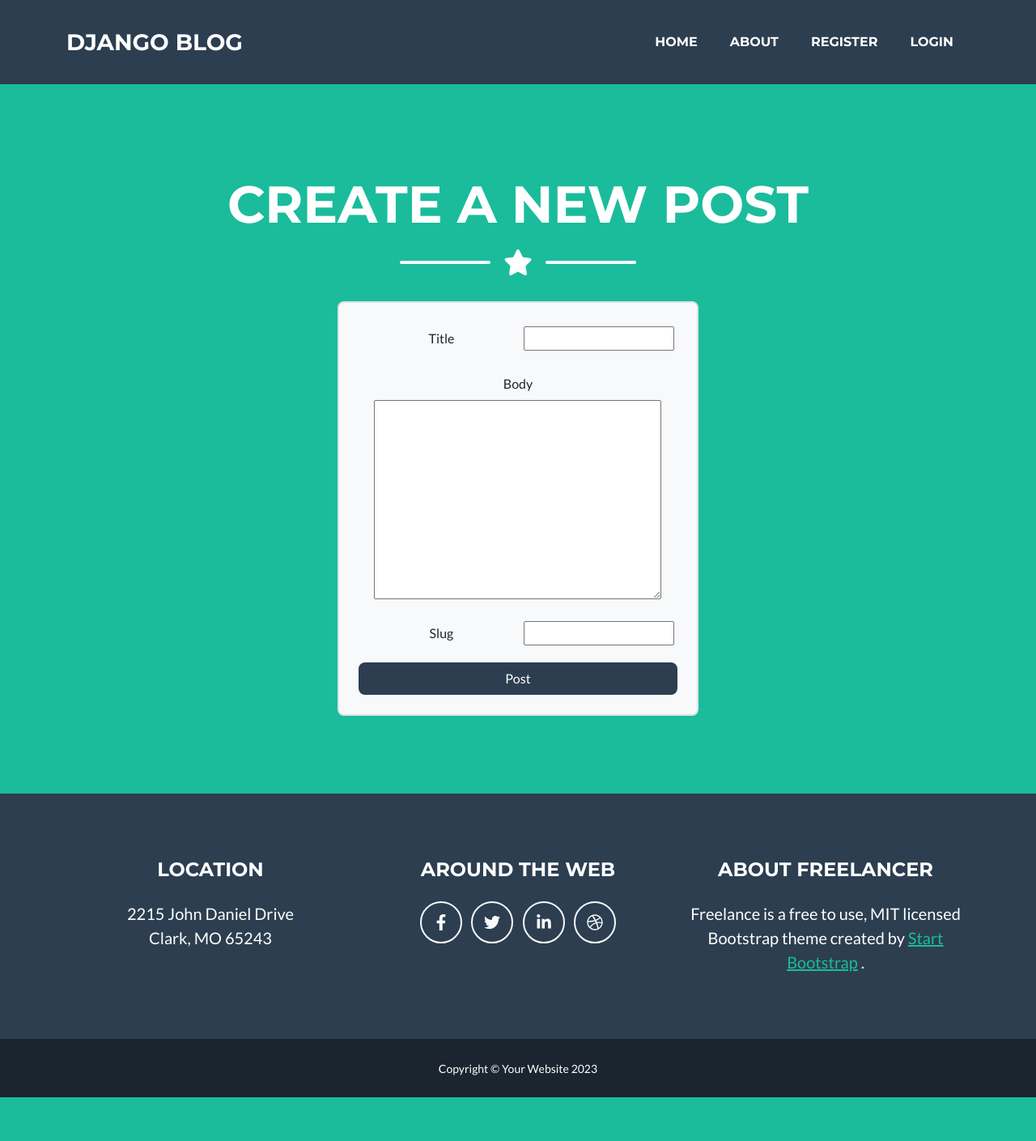
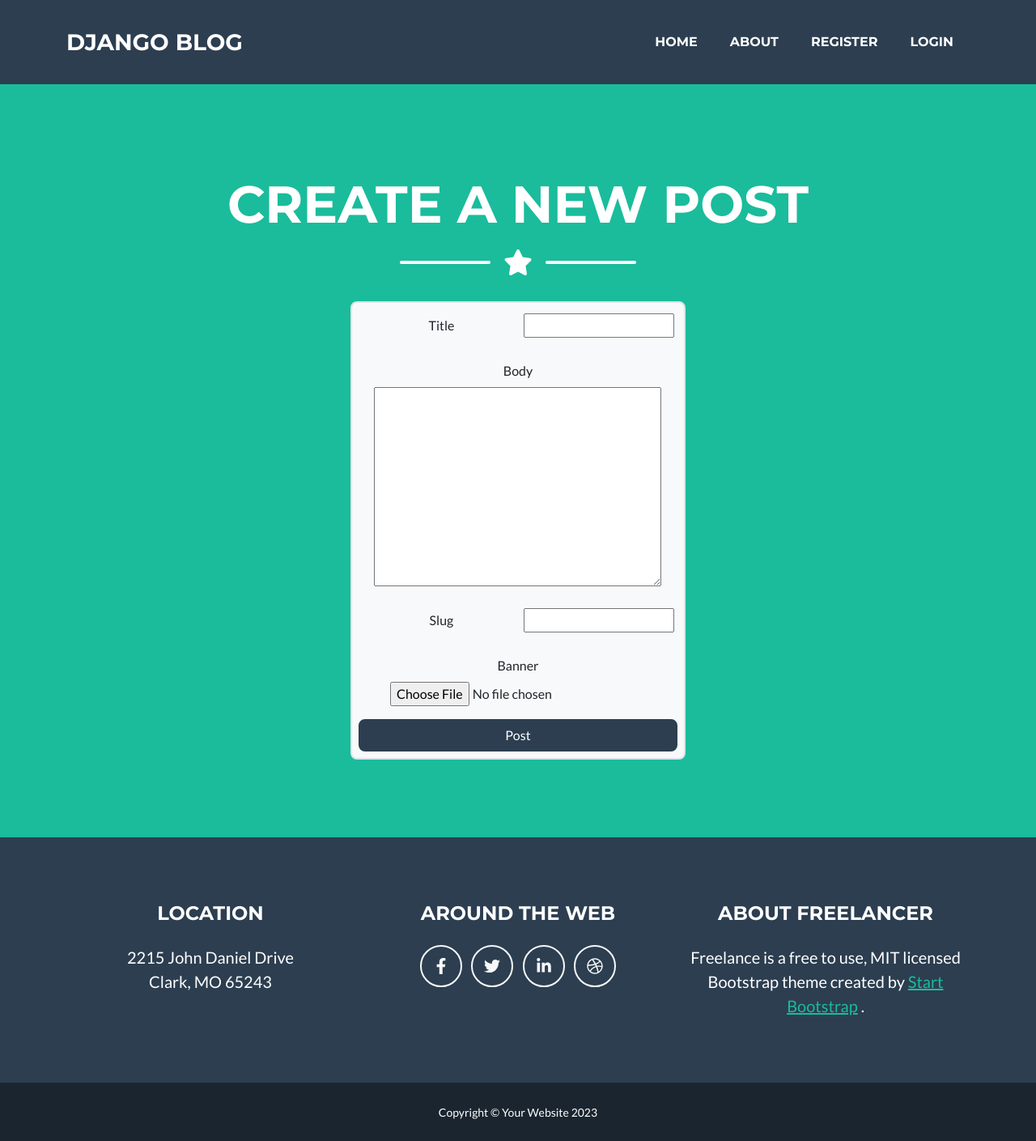
Before and after one commit to polsmo26/-U1L07L-users-app, a Django app: page /posts/create in a window 1280 px wide. Shown: the whole page at 81% size. Before the commit the page ends 1355 px from the top, so only its background shows below. Run offline with Django 5.2, Linux system fonts and the light colour scheme; some libraries are stand-ins or nearby versions.

Commit message:
final commit

```diff
--- a/myproject/myproject/settings.py
+++ b/myproject/myproject/settings.py
@@ -129,3 +129,9 @@ MEDIA_ROOT = os.path.join(BASE_DIR, 'media')
 # https://docs.djangoproject.com/en/5.1/ref/settings/#default-auto-field
 
 DEFAULT_AUTO_FIELD = 'django.db.models.BigAutoField'
+
+
+import os
+
+MEDIA_URL = '/media/'
+MEDIA_ROOT = os.path.join(BASE_DIR, 'media')
--- a/myproject/myproject/urls.py
+++ b/myproject/myproject/urls.py
@@ -32,3 +32,6 @@ urlpatterns = [
 ]
 
 urlpatterns += static(settings.MEDIA_URL, document_root=settings.MEDIA_ROOT)
+
+if settings.DEBUG:
+    urlpatterns += static(settings.MEDIA_URL, document_root=settings.MEDIA_ROOT)
--- a/myproject/posts/forms.py
+++ b/myproject/posts/forms.py
@@ -4,4 +4,4 @@ from .models import Post
 class PostForm(forms.ModelForm):
     class Meta:
         model = Post
-        fields=['title','body', 'slug']
+        fields=['title','body', 'slug', 'banner']
--- a/myproject/posts/templates/posts/create_post.html
+++ b/myproject/posts/templates/posts/create_post.html
@@ -10,8 +10,8 @@
 {% comment %} {% endblock header_image %} {% endcomment %}
 {% block header_title %}Create a new post{% endblock header_title %}
 {% block content %}
-<div class="row justify-content-center">
-    <form action="/posts/create" method="POST" class="p-4 border rounded bg-light text-dark">
+<div class="justify-content-center mx-auto"  style="max-width:800px">
+    <form action="/posts/create" method="POST" enctype="multipart/form-data" class="p-2 border rounded bg-light text-dark">
         {% csrf_token %} {% comment %}security token Cross-site Request Forgery attacks{% endcomment %}
         {% comment %} {{form}} {% endcomment %}
         {% comment %} display form  errors {% endcomment %}
@@ -45,6 +45,13 @@
             {{form.slug}}
         </div>
 
+        <div class="mb-3 text-center">
+            <label for='{{form.banner.id_for_label}}' class="col-sm-6 col-form-label">Banner</label>
+            {{form.banner}}
+        </div>
+
+
+
         <div class="d-grid">
             <button type="submit" class="btn btn-secondary">Post</button>
         </div>
--- a/myproject/posts/views.py
+++ b/myproject/posts/views.py
@@ -19,7 +19,8 @@ def post_page(request, slug):
 
 def create_post(request):
     if request.method == 'POST':
-        form = PostForm(request.POST)
+        form = PostForm(request.POST, request.FILES)
+        # form = PostForm(request.POST)
         if form.is_valid():
             form.save()
             return redirect('posts:list')
```
Also changed, not shown: myproject/db.sqlite3, myproject/media/beach-sunset_AyAivhV.jpg (added), myproject/media/beach-sunset_GemN9u7.jpg (added), myproject/media/beach-sunset_znvBDfd.jpg (added).
